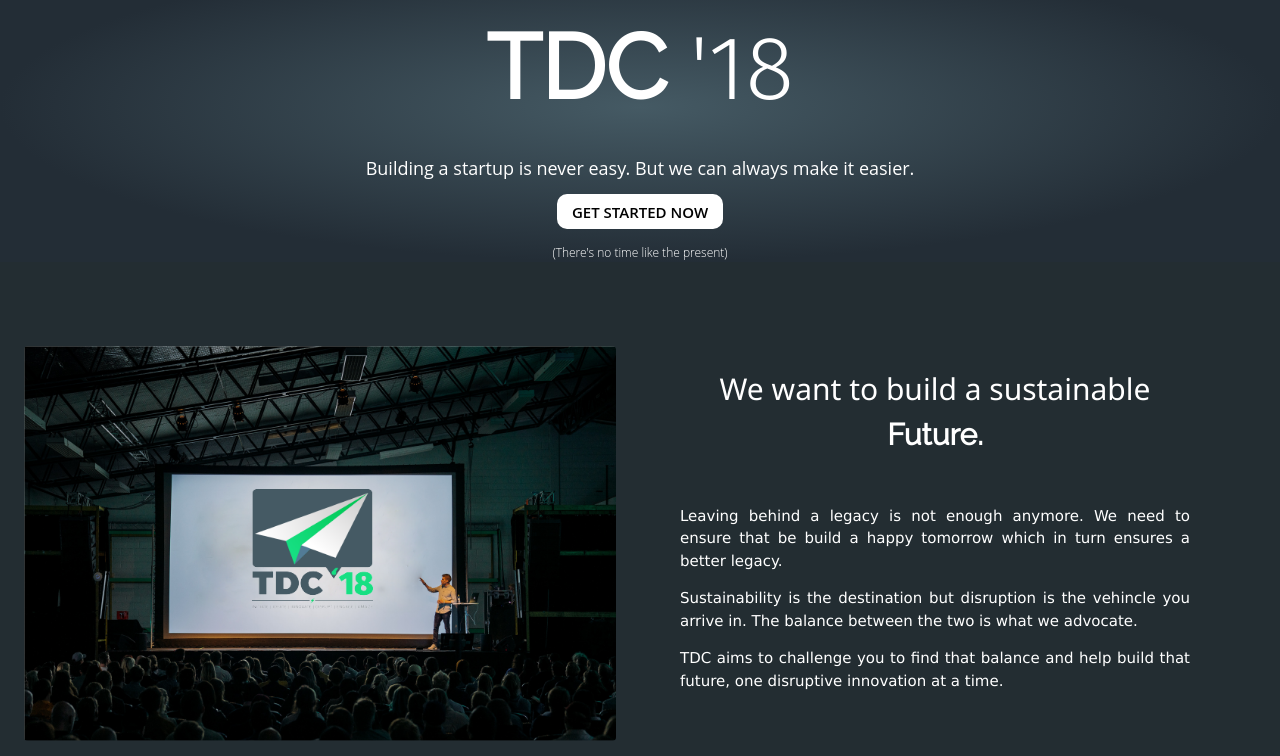
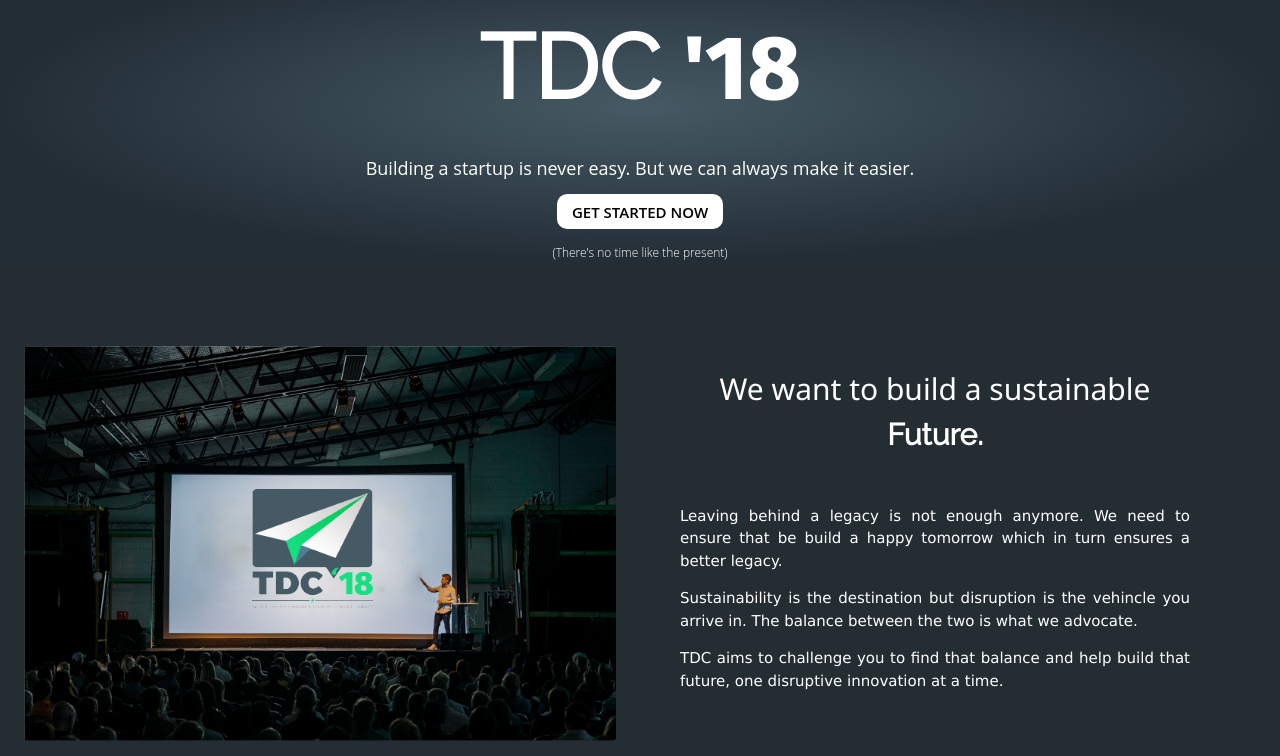
Before and after one commit to myTDC/tdc-pwa, a plain HTML site: page index.html in a window 1280 px wide. Shown: the part 48-804 px from the top of the page. Drawn offline with nearby package versions, Linux system fonts and the light colour scheme.

Commit message:
corrected the font for hero heading

```diff
--- a/index.html
+++ b/index.html
@@ -71,7 +71,7 @@
           <div class="hero">
             <img src="images/plane-green.svg" class="w3-center w3-image">
           </div>
-            <h2 ><span style="font-family: 'Raleway', sans-serif; font-weight: 900;">TDC </span><span style="font-family:'fira sans';">'18</span></h2>
+            <h2 ><span style="font-family: 'Raleway', sans-serif; font-weight: 900;">TDC </span><span style="font-family:'fira sans'; font-weight: 800;">'18</span></h2>
             <p>Building a startup is never easy. But we can always make it easier.</p>
             <a class="btn btn-primary btn-xl js-scroll-trigger" href="#about">Get Started Now</a>
             <h6><br/>(There's no time like the present)</h6>
```
